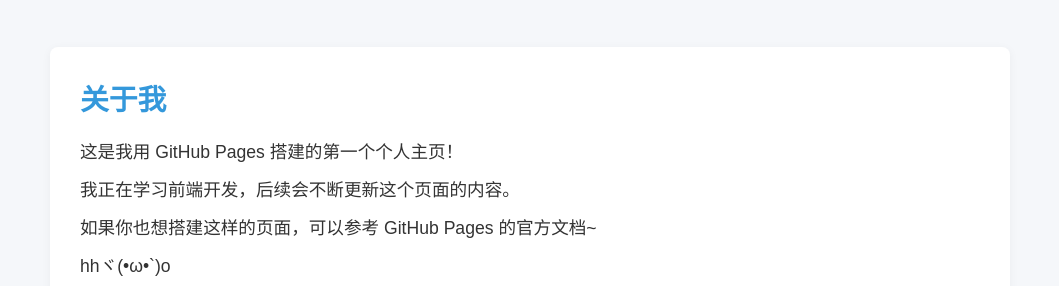
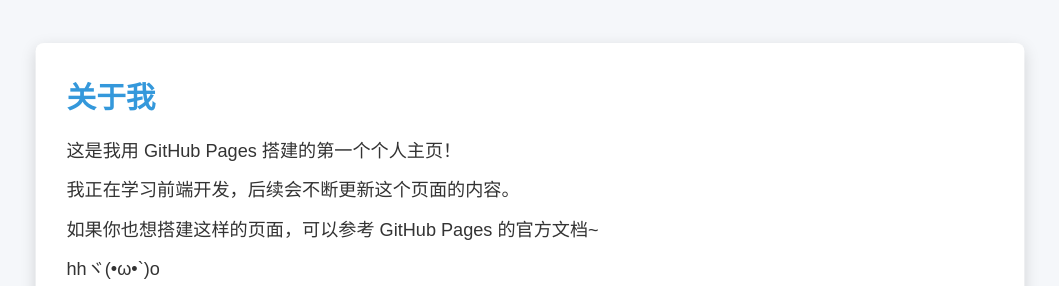
Before and after one commit to moumouxiugou/moumouxoiugou.github.io, a plain HTML site: page index.html in a window 1280 px wide. In both pictures the pointer is over the element 640 px from the left and 697 px from the top of the page. Shown: the part 514-800 px from the top of the page, without its empty margins (110-1169 px from the left). Drawn offline with Linux system fonts and the light colour scheme.

Commit message:
Update and rename index.html to index.html

```diff
--- a/index.html
+++ b/index.html
@@ -97,7 +97,15 @@
         .contact li a:hover {
             text-decoration: underline;
         }
+/* 给关于我和联系方式板块加悬停放大动画 */
+.intro, .contact {
+  transition: transform 0.3s ease;
+}
 
+.intro:hover, .contact:hover {
+  transform: scale(1.03);
+  box-shadow: 0 5px 15px rgba(0,0,0,0.15);
+}
         /* 底部版权 */
         footer {
             text-align: center;
```
